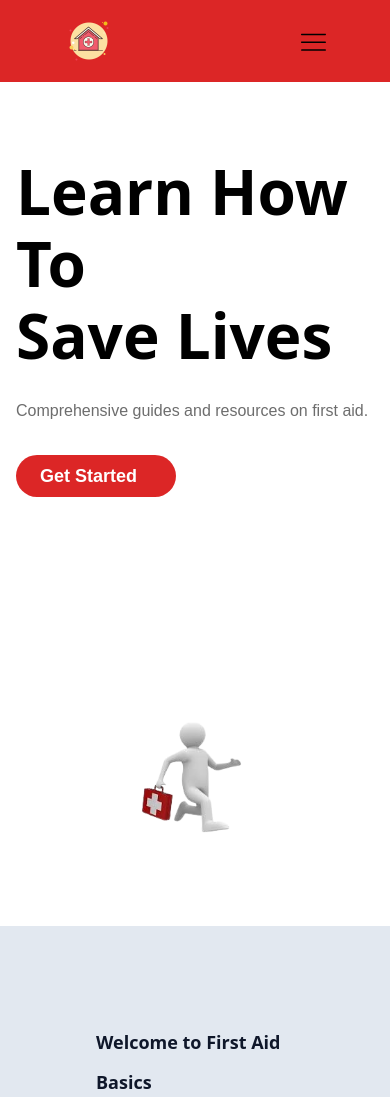
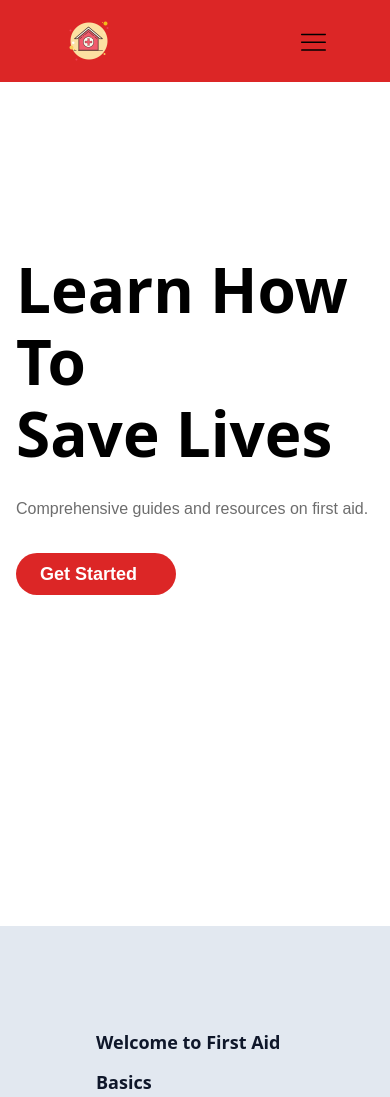
Before and after one commit to erhic/FirstAidwebapp, a React (Vite) app: page / in a window 390 px wide. Shown: the top 1097 px of the page. Built offline with nearby package versions, Linux system fonts and the light colour scheme.

Commit message:
updated : responsiveness on mobile device of hero section

```diff
--- a/src/Sections/Homepage/Herosection.jsx
+++ b/src/Sections/Homepage/Herosection.jsx
@@ -21,7 +21,7 @@
           </a>
         </div>
       </div>
-      <div className="w-2/5">
+      <div className="w-2/5 max-lg:hidden">
         <img className="w-[500px]" src={takecharge} alt="" />
       </div>
     </section>
--- a/src/Sections/Homepage/Mainsection.jsx
+++ b/src/Sections/Homepage/Mainsection.jsx
@@ -41,8 +41,8 @@
           </div>
         </div>
 
-        <div className="flex justify-center items-center pb-8">
-          <div>
+        <div className="flex justify-center  items-center pb-8">
+          <div className=" smax-lg:hidden">
             <img src="" alt="" />
           </div>
           <div>
```
